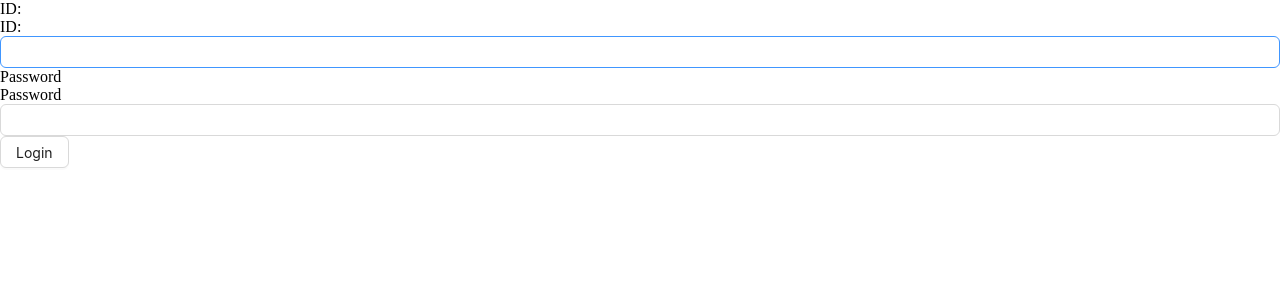
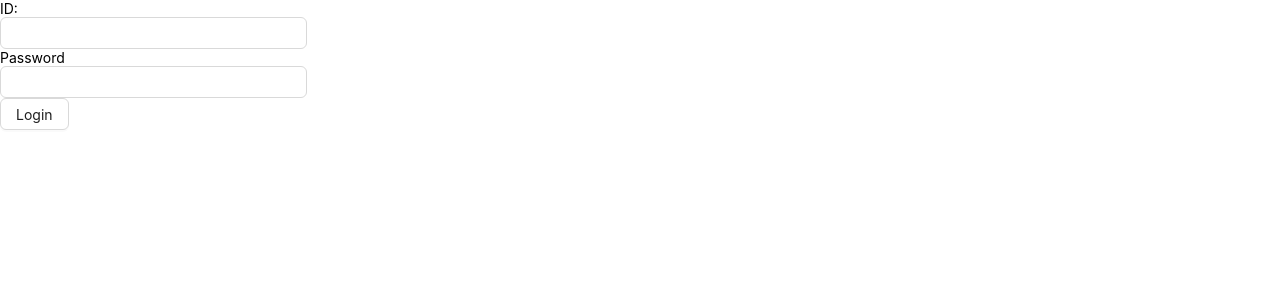
Before and after one commit to sahik7/phuni-client, a React (Vite) app: page /login in a window 1280 px wide. Shown: the top 300 px of the page. Built offline with nearby package versions, Linux system fonts and the light colour scheme.

Commit message:
row imported

```diff
--- a/src/pages/Login.tsx
+++ b/src/pages/Login.tsx
@@ -1,4 +1,4 @@
-import { Button } from "antd"
+import { Button, Row } from "antd"
 import { FieldValues, useForm, useFormContext } from "react-hook-form"
 import { useLoginMutation } from "../redux/features/auth/authApi"
 import { useAppDispatch } from "../redux/features/hooks"
@@ -37,17 +37,18 @@ function Login() {
     }
 
     return (
+        <Row>
+
             <PHForm onSubmit={onSubmit}>
                 <div>
-                <label htmlFor="id">ID:</label>
                     < PHInput type="text" name="id" label="ID:" />
                 </div>
                 <div>
-                <label htmlFor="password">Password</label>
                     <PHInput type="text" name="password" label="Password" />
                 </div>
                 <Button htmlType="submit">Login</Button>
             </PHForm>
+        </Row>
     )
 }
 
```
Lines whose indentation alone changed are shown as unchanged.
